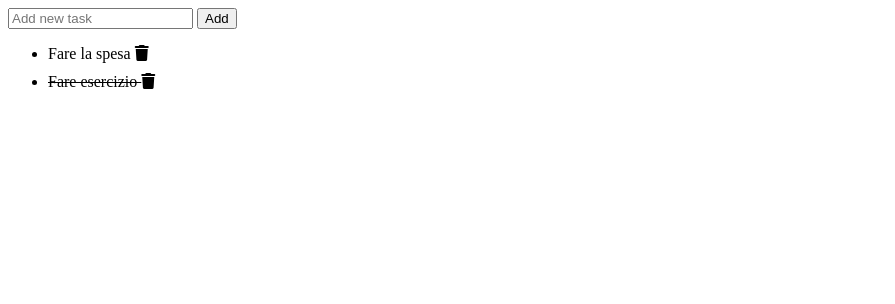
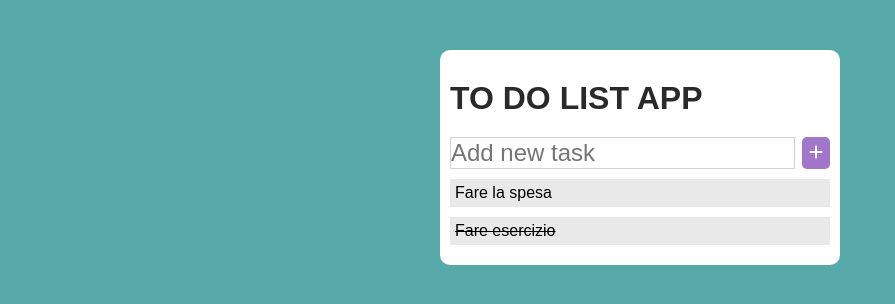
Before and after one commit to framoles/vue-todolist, a plain HTML site: page index.html in a window 1280 px wide. Shown: the whole page, without its empty margins (0-895 px from the left). Drawn offline with nearby package versions, Linux system fonts and the light colour scheme.

Commit message:
style with css

```diff
--- a/index.html
+++ b/index.html
@@ -16,14 +16,19 @@
 
 <body>
     <div id="root">
-        <input type="text" placeholder="Add new task" v-model="textValue" @keyUp.enter="addTodo">
-        <button @click="addTodo">Add</button>
-        <ul>
-            <li v-for="(item,index) in toDo" :class="checkDone(item)" @click="changeDone(item)">
-                {{item.text}}
-                <i class="fa-solid fa-trash" @click="removeTodo(index)"></i>
-            </li>
-        </ul>
+        <div id="container">
+            <h1>TO DO LIST APP</h1>
+            <div class="addClass">
+                <input type="text" placeholder="Add new task" v-model="textValue" @keyUp.enter="addTodo">
+                <a href="#" @click="addTodo"><i class="fa-solid fa-plus"></i></a>
+            </div>
+            <ul>
+                <li v-for="(item,index) in toDo" @click="changeDone(item)">
+                    <p :class="checkDone(item)">{{item.text}}</p>
+                    <i class="fa-solid fa-trash" @click="removeTodo(index)"></i>
+                </li>
+            </ul>
+        </div>
     </div>
 </body>
 
--- a/script.js
+++ b/script.js
@@ -17,11 +17,13 @@ const app = new Vue({
             if (item.done) { return "done" }
         },
         addTodo() {
-            this.toDo.push({ text: this.textValue, done: false });
+            if (this.textValue.length > 0) {
+                this.toDo.push({ text: this.textValue, done: false });
+            }
+            else { alert("Empty value! Insert a text"); }
             this.textValue = "";
         },
         removeTodo(index) {
-            console.log(index);
             this.toDo.splice(index, 1);
         },
         changeDone(item) {
--- a/style.css
+++ b/style.css
@@ -1,3 +1,47 @@
+*{
+    margin: 0;
+    padding: 0;
+    box-sizing: border-box;
+    font-family: sans-serif;
+}
+
+body{
+    background-color: rgb(88, 170, 170);
+}
+
+#container{
+    width: 400px;
+    margin: auto;
+    margin-top: 50px;
+    padding: 10px;
+    background-color: white;
+    border-radius: 10px;
+}
+
+.addClass{
+    display: flex;
+    justify-content: space-between;
+}
+
+input{
+    width: calc(100% - 35px);
+    font-size:x-large;
+    border: 0.5px solid rgb(211, 211, 211);
+}
+
+a{
+    background-color: rgb(161, 118, 201);
+    text-decoration: none;
+    color: white;
+    padding: 7px;
+    border-radius: 5px;
+}
+
+a:hover{
+    background-color: rgb(104, 76, 131);
+    transition: 500ms;
+}
+
 .done{
     text-decoration: line-through;
 }
@@ -5,4 +49,28 @@
 li{
     cursor: pointer;
     margin: 10px 0;
+    list-style: none;
+    background-color: rgb(233, 233, 233);
+    padding: 5px;
+    display: flex;
+    justify-content: space-between;
 }
+
+li i.fa-trash{
+    display: none;
+}
+
+li:hover i.fa-trash{
+    display: block;
+}
+
+
+h1{
+    margin: 20px 0;
+    color: rgb(43, 42, 42);
+}
+
+.fa-trash:hover{
+    color: red;
+    transition: 300ms;
+}
```
